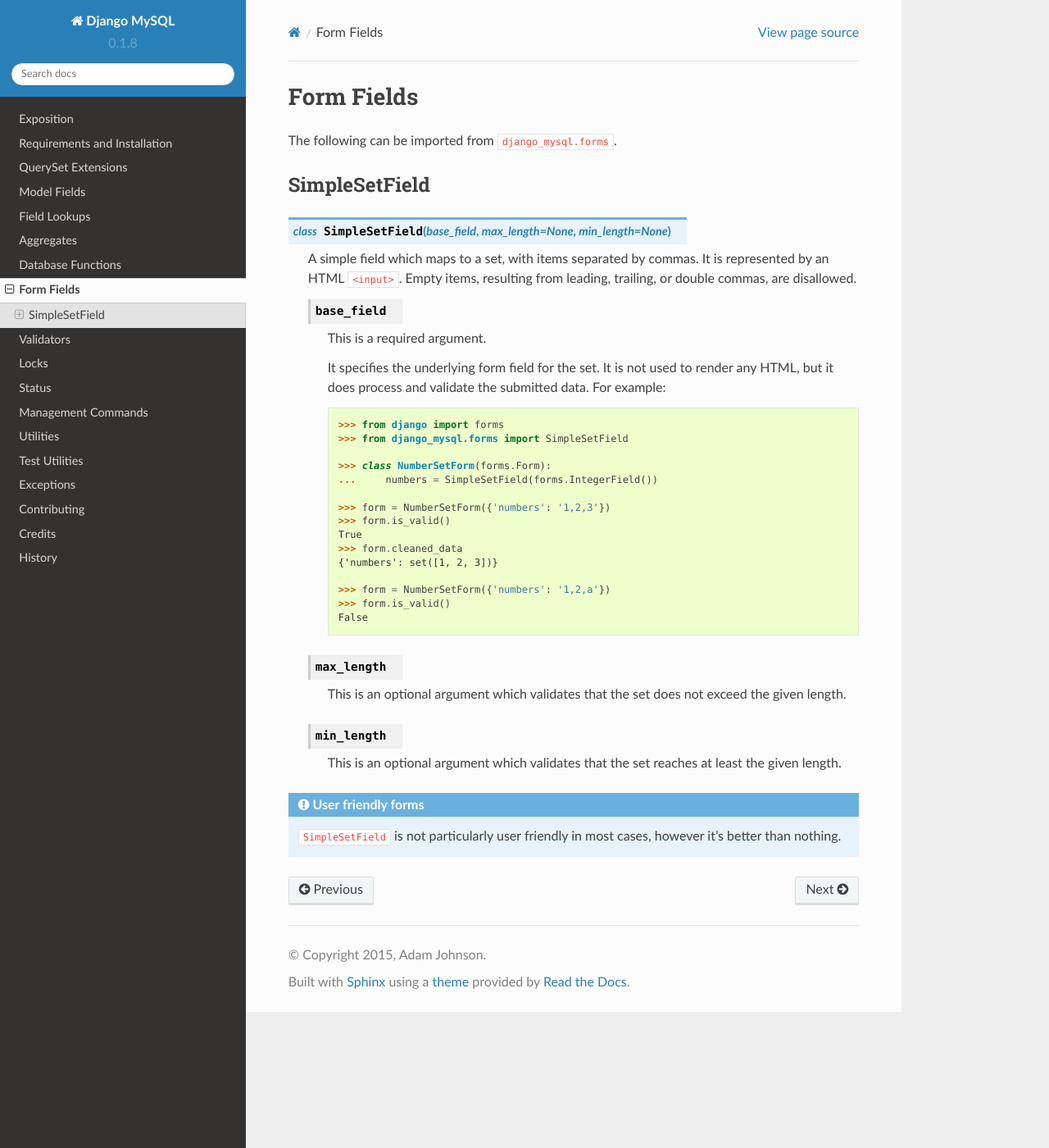
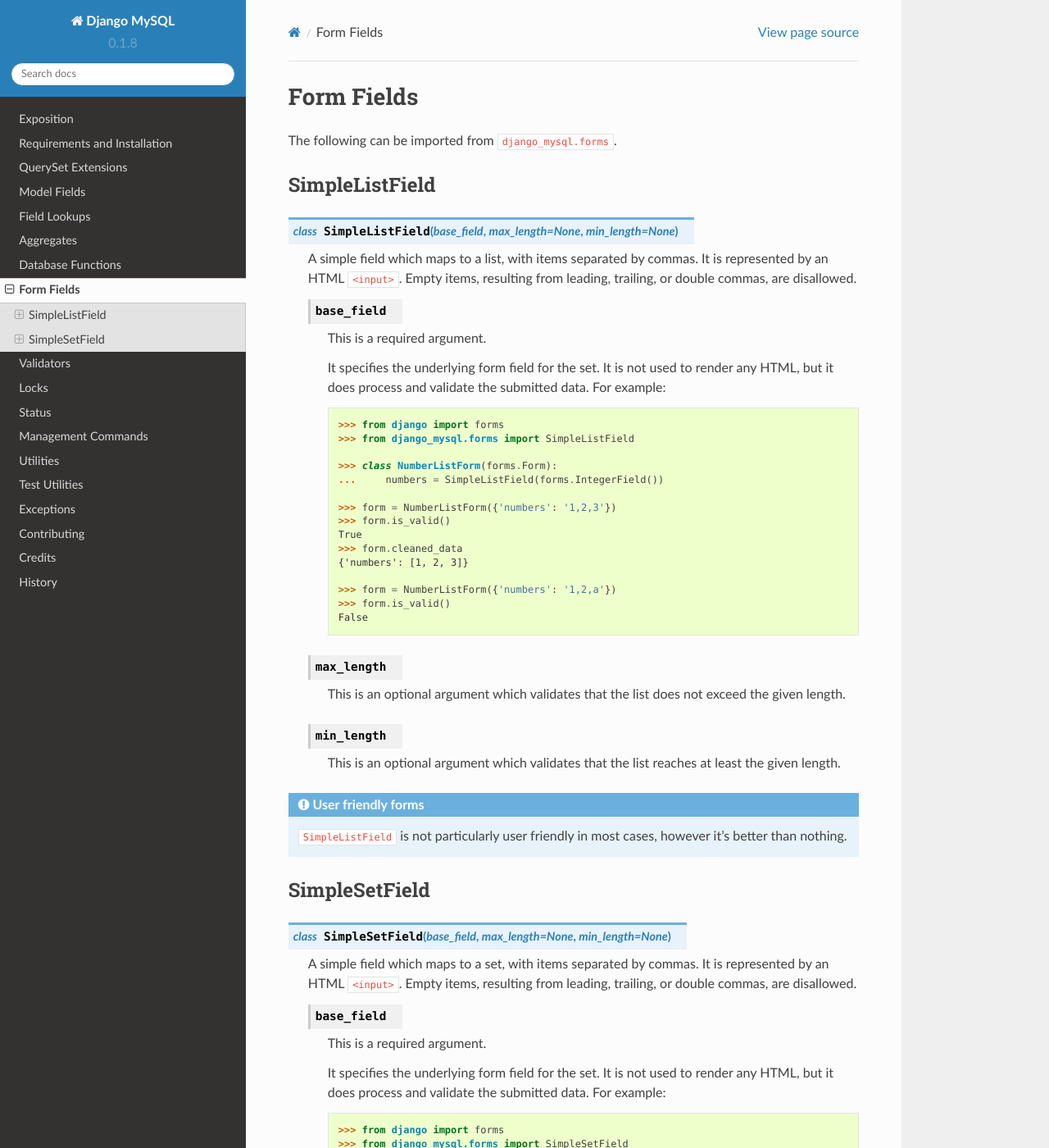
Before and after one commit to adamchainz/django-mysql, a Sphinx documentation site: the page built from docs/form_fields.rst, in a window 1280 px wide and 1400 px high. Shown: the whole window at 82% size. Built offline with Sphinx 7.4.7 and the Read the Docs theme 2.0.0, drawn with Linux system fonts in a browser that asks for light colours.

Commit message:
Add missing SimpleListField docs and tidy model fields a bit

```diff
--- a/docs/form_fields.rst
+++ b/docs/form_fields.rst
@@ -8,7 +8,55 @@ The following can be imported from ``django_mysql.forms``.
 
 .. currentmodule:: django_mysql.forms
 
-.. _simple-set-field:
+---------------
+SimpleListField
+---------------
+
+.. class:: SimpleListField(base_field, max_length=None, min_length=None)
+
+    A simple field which maps to a list, with items separated by commas. It is
+    represented by an HTML ``<input>``. Empty items, resulting from leading,
+    trailing, or double commas, are disallowed.
+
+    .. attribute:: base_field
+
+        This is a required argument.
+
+        It specifies the underlying form field for the set. It is not used to
+        render any HTML, but it does process and validate the submitted data.
+        For example::
+
+            >>> from django import forms
+            >>> from django_mysql.forms import SimpleListField
+
+            >>> class NumberListForm(forms.Form):
+            ...     numbers = SimpleListField(forms.IntegerField())
+
+            >>> form = NumberListForm({'numbers': '1,2,3'})
+            >>> form.is_valid()
+            True
+            >>> form.cleaned_data
+            {'numbers': [1, 2, 3]}
+
+            >>> form = NumberListForm({'numbers': '1,2,a'})
+            >>> form.is_valid()
+            False
+
+    .. attribute:: max_length
+
+        This is an optional argument which validates that the list does not
+        exceed the given length.
+
+    .. attribute:: min_length
+
+        This is an optional argument which validates that the list reaches at
+        least the given length.
+
+.. admonition:: User friendly forms
+
+    ``SimpleListField`` is not particularly user friendly in most cases, however
+    it's better than nothing.
+
 
 --------------
 SimpleSetField
```
Also changed, not shown: docs/model_fields.rst (+6 -6 lines).
